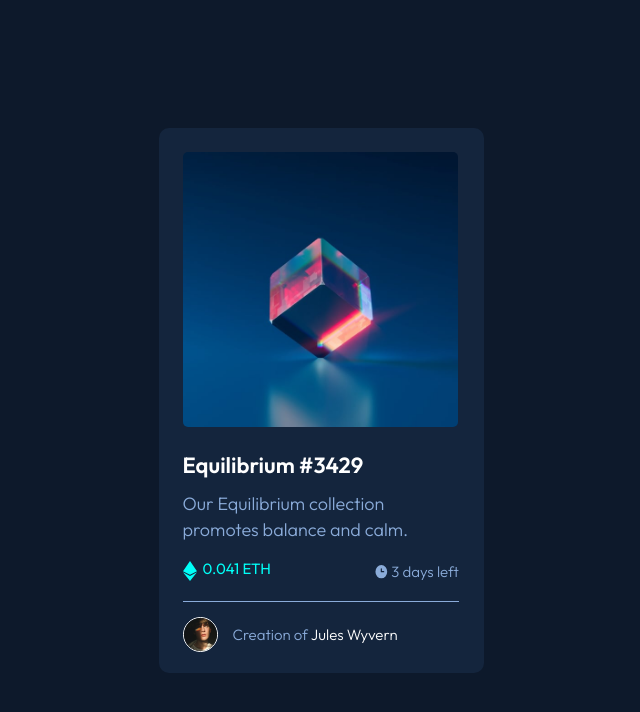
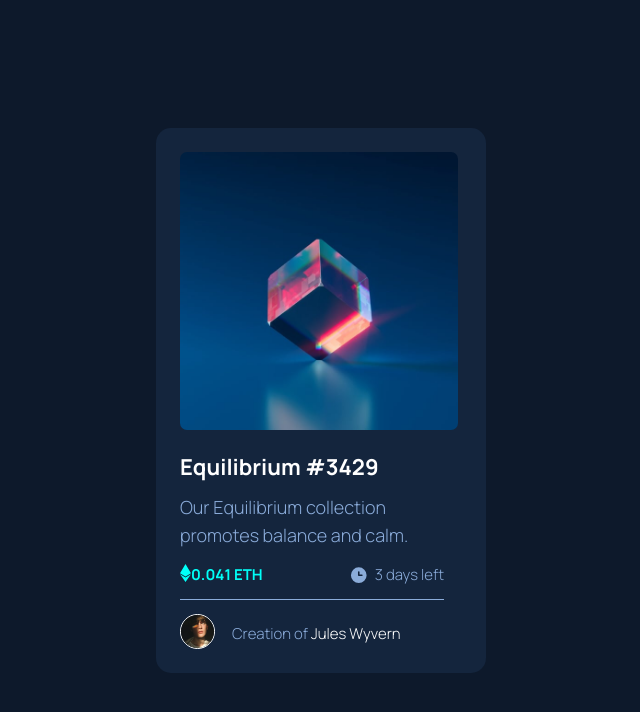
Before and after one commit to CoderMariusz/01, a plain HTML site: page index.html in a window 1280 px wide. Shown: the whole page, without its empty margins (319-959 px from the left). Drawn offline with Linux system fonts and the light colour scheme.

Commit message:
finish project initial remote repository

```diff
--- a/index.html
+++ b/index.html
@@ -8,7 +8,7 @@
     <link rel="preconnect" href="https://fonts.googleapis.com" />
     <link rel="preconnect" href="https://fonts.gstatic.com" crossorigin />
     <link
-      href="https://fonts.googleapis.com/css2?family=Manrope:wght@500;700&family=Outfit:wght@300;400;600&display=swap"
+      href="https://fonts.googleapis.com/css2?family=Manrope:wght@300;700&family=Outfit:wght@300;400;600&display=swap"
       rel="stylesheet"
     />
     <title>Document</title>
@@ -20,7 +20,9 @@
       </div>
       <div class="text">
         <h1>Equilibrium #3429</h1>
-        <p>Our Equilibrium collection promotes balance and calm.</p>
+        <p class="text-paragraph">
+          Our Equilibrium collection promotes balance and calm.
+        </p>
         <div class="eth">
           <div class="eth-wrapper">
             <img class="eth-img" src="./images/icon-ethereum.svg" alt="eth" />
@@ -28,7 +30,7 @@
           </div>
           <div class="eth-wrapper">
             <img class="clock-img" src="./images/icon-clock.svg" alt="clock" />
-            <p>3 days left</p>
+            <p class="clock-text">3 days left</p>
           </div>
         </div>
         <div class="line"></div>
--- a/style.css
+++ b/style.css
@@ -4,8 +4,113 @@ body {
   --VeryDarkBlue: hsl(217, 54%, 11%);
   --DarkBlue: hsl(216, 50%, 16%);
   --White: hsl(0, 0%, 100%);
+
+  display: flex;
+  justify-content: center;
+  align-items: center;
+  min-height: 100vh;
+  background-color: var(--VeryDarkBlue);
+  color: var(--White);
+  font-family: "Manrope";
 }
 * {
+  margin: 0;
+  padding: 0;
+}
+section {
+  width: 330px;
+  height: 545px;
+  overflow: hidden;
+  background-color: var(--DarkBlue);
+  border-radius: 15px;
+}
+img {
+  width: 100%;
+}
+.image {
+  border-radius: 7px;
+  width: 278px;
+  height: 278px;
+  overflow: hidden;
+  margin: 24px;
+}
+.text {
+  margin: 24px;
+  width: 80%;
+}
+h1 {
+  font-size: 22px;
+  line-height: 27px;
+  margin-bottom: 12px;
+}
+.text-paragraph {
+  font-size: 18px;
+  line-height: 28px;
+  font-weight: 300;
+  color: var(--SoftBlue);
+  margin-bottom: 15px;
+}
+.eth {
+  display: flex;
+  justify-content: space-between;
+}
+.eth-wrapper {
+  position: relative;
+  display: flex;
+}
+.eth-img {
+  width: 11px;
+  height: 18px;
+}
+.price {
+  font-size: 15px;
+  color: var(--Cyan);
+  font-weight: 700;
+}
+.clock-img {
+  position: absolute;
+  top: 1px;
+  right: 75px;
+  width: 20px;
+  height: 20px;
+}
+.clock-text {
+  font-size: 15px;
+  color: var(--SoftBlue);
+}
+.line {
+  margin-top: 14px;
+  width: 100%;
+  height: 1px;
+  background-color: var(--SoftBlue);
+}
+.footer {
+  width: 100%;
+  margin-top: 14px;
+  display: flex;
+}
+.avatar-wrapper {
+  width: 33px;
+  height: 33px;
+  border: 1px solid var(--White);
+  border-radius: 25px;
+}
+.avatar-wrapper img {
+  width: 33px;
+  height: 33px;
+}
+.footer p {
+  padding: 10px;
+  margin-left: 7px;
+  width: 100%;
+  font-size: 15px;
+  line-height: 19px;
+  color: var(--SoftBlue);
+}
+.name {
+  color: var(--White);
+}
+/* * {
   margin: 0;
   padding: 0;
 }
@@ -111,4 +216,4 @@ img {
 }
 .name {
   color: var(--White);
-}
+} */
```
